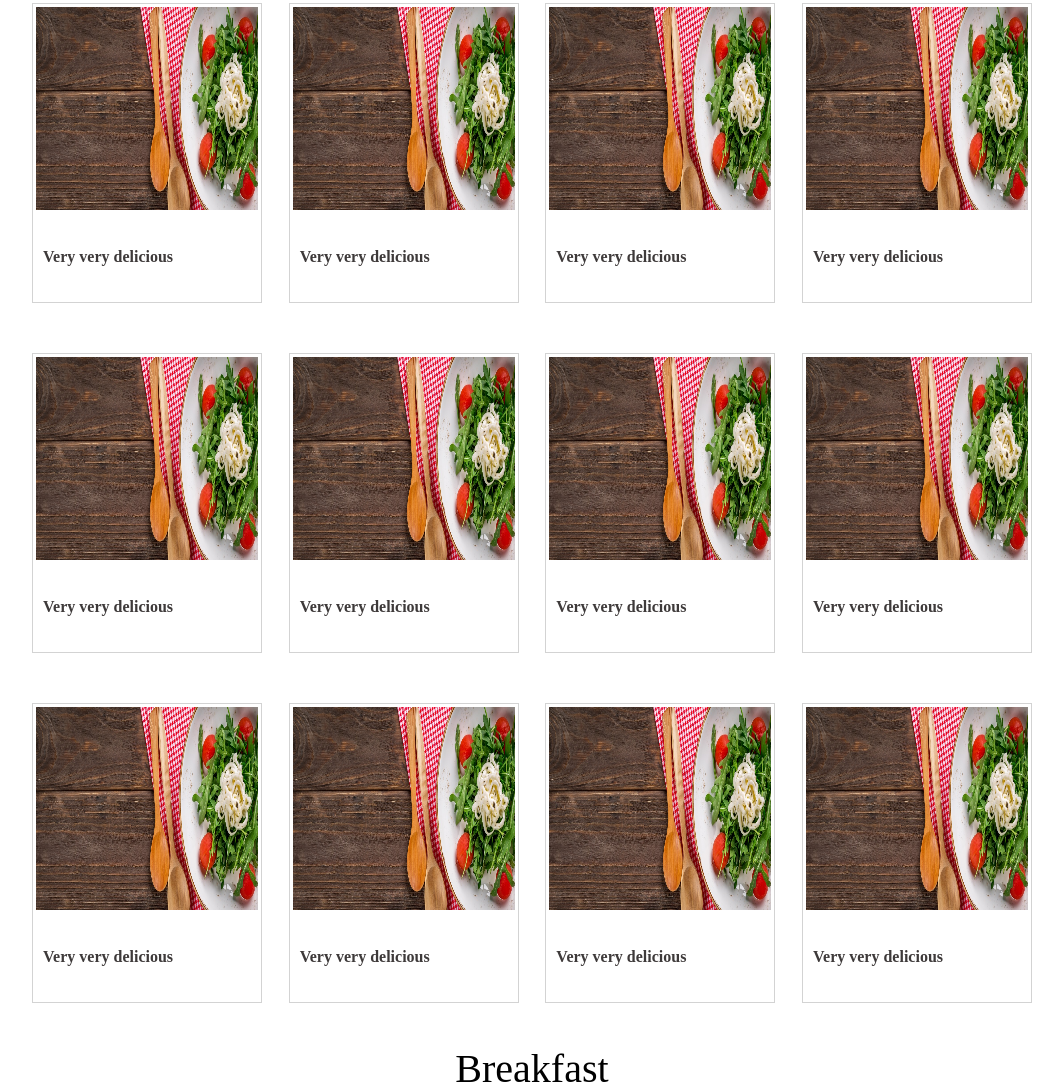
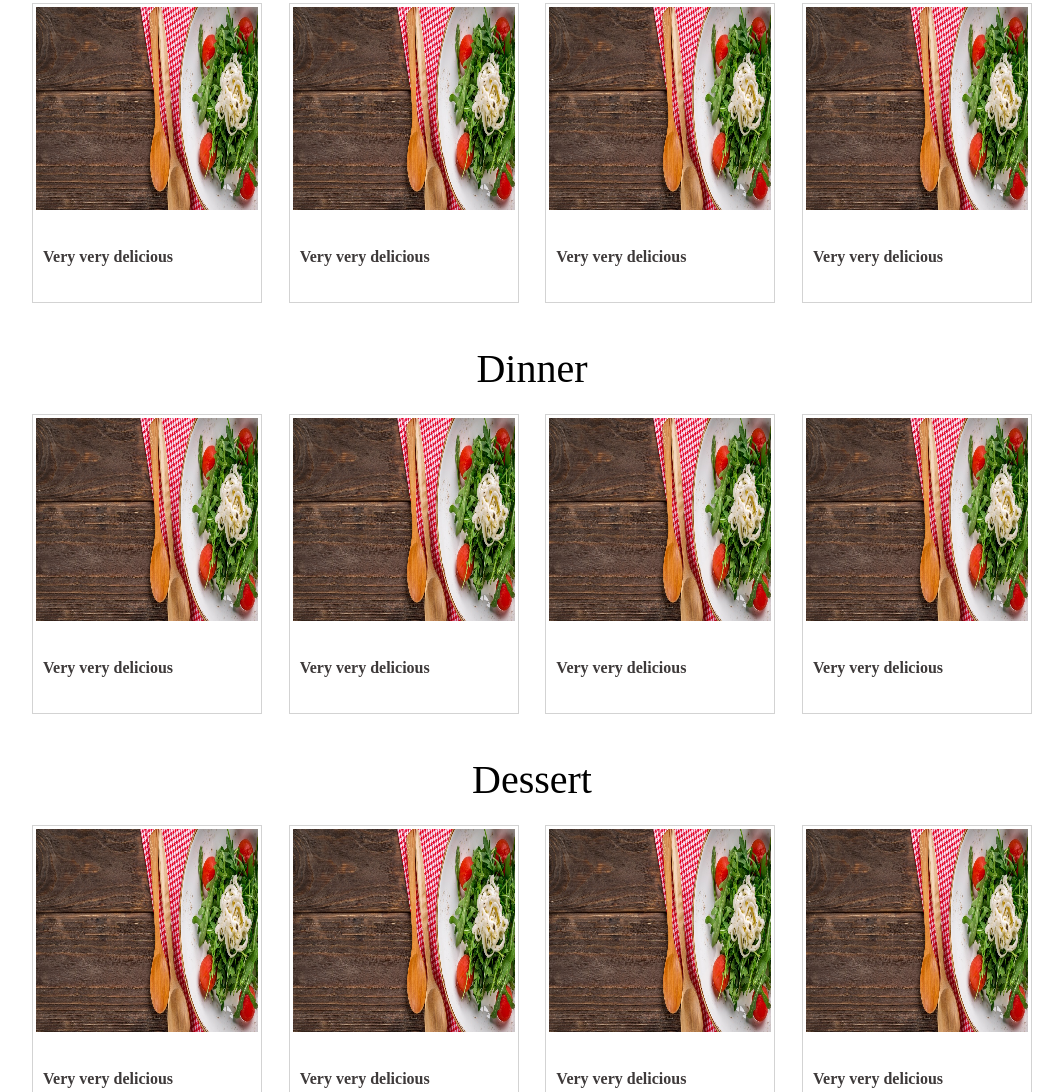
Before and after one commit to anargahramanov/DailyCook, a plain HTML site: page index.html in a window 1280 px wide. Shown: the part 564-1656 px from the top of the page, without its empty margins (108-1171 px from the left). Drawn offline with nearby package versions, Linux system fonts and the light colour scheme.

Commit message:
main page changes

```diff
--- a/index.html
+++ b/index.html
@@ -46,7 +46,7 @@
                         </li>
                         <li>
                             <img src="img/navIco/desert.png">
-                            <span>Desert</span>
+                            <span>Dessert</span>
                         </li>
                         <li>
                             <img src="img/navIco/dinner.png">
@@ -130,79 +130,11 @@
                             </div>
                         </div>
                     </div>
-                    <div class="rows">
-                        <div class="cols">
-                            <div class="colsPhoto">
-                                <img src="img/slides/slide2.jpg" title="https://www.youtube.com/embed/89_KXT5ztTU?autoplay=1">
-                            </div>
-                            <div class="colsHeader">
-                                <h2>Very very delicious</h2>
-                            </div>
-                        </div>
-                        <div class="cols">
-                            <div class="colsPhoto">
-                                <img src="img/slides/slide2.jpg" title="https://www.youtube.com/embed/71Gt46aX9Z4?autoplay=1">
-                            </div>
-                            <div class="colsHeader">
-                                <h2>Very very delicious</h2>
-                            </div>
-                        </div>
-                        <div class="cols">
-                            <div class="colsPhoto">
-                                <img src="img/slides/slide2.jpg" title="https://www.youtube.com/embed/7gphiFVVtUI?autoplay=1">
-                            </div>
-                            <div class="colsHeader">
-                                <h2>Very very delicious</h2>
-                            </div>
-                        </div>
-                        <div class="cols">
-                            <div class="colsPhoto">
-                                <img src="img/slides/slide2.jpg" title="https://www.youtube.com/embed/xk3BvNLeNgw?autoplay=1">
-                            </div>
-                            <div class="colsHeader">
-                                <h2>Very very delicious</h2>
-                            </div>
-                        </div>
-                    </div>
-                    <div class="rows">
-                        <div class="cols">
-                            <div class="colsPhoto">
-                                <img src="img/slides/slide2.jpg" title="https://www.youtube.com/embed/89_KXT5ztTU?autoplay=1">
-                            </div>
-                            <div class="colsHeader">
-                                <h2>Very very delicious</h2>
-                            </div>
-                        </div>
-                        <div class="cols">
-                            <div class="colsPhoto">
-                                <img src="img/slides/slide2.jpg" title="https://www.youtube.com/embed/71Gt46aX9Z4?autoplay=1">
-                            </div>
-                            <div class="colsHeader">
-                                <h2>Very very delicious</h2>
-                            </div>
-                        </div>
-                        <div class="cols">
-                            <div class="colsPhoto">
-                                <img src="img/slides/slide2.jpg" title="https://www.youtube.com/embed/7gphiFVVtUI?autoplay=1">
-                            </div>
-                            <div class="colsHeader">
-                                <h2>Very very delicious</h2>
-                            </div>
-                        </div>
-                        <div class="cols">
-                            <div class="colsPhoto">
-                                <img src="img/slides/slide2.jpg" title="https://www.youtube.com/embed/xk3BvNLeNgw?autoplay=1">
-                            </div>
-                            <div class="colsHeader">
-                                <h2>Very very delicious</h2>
-                            </div>
-                        </div>
-                    </div>
                 </div>
             </section>
             <section id="DinnerSec">
                 <div class="container">
-                    <h1>Breakfast</h1>
+                    <h1>Dinner</h1>
                     <div class="rows">
                         <div class="cols">
                             <div class="colsPhoto">
@@ -240,7 +172,7 @@
             </section>
             <section id="DesertSec">
                 <div class="container">
-                    <h1>Breakfast</h1>
+                    <h1>Dessert</h1>
                     <div class="rows">
                         <div class="cols">
                             <div class="colsPhoto">
--- a/js/script.js
+++ b/js/script.js
@@ -94,34 +94,36 @@ function prevSlide() {
     }
 }
 
-setInterval(function(){
+setInterval(function () {
     nextSlide();
 }, 3000);
 
-next.addEventListener("click", function () {
-    nextSlide();
-});
+// function slideArrows() {
+//     next.addEventListener("click", function () {
+//         nextSlide();
+//     });
 
-prev.addEventListener("click", function () {
-    prevSlide();
+//     prev.addEventListener("click", function () {
+//         prevSlide();
 
-});
+//     });
 
-slider.onmouseover = function () {
-    arrows.forEach(function (a) {
-        a.style.opacity = "1";
-        a.style.transition = "0.5s";
-    });
+//     slider.onmouseover = function () {
+//         arrows.forEach(function (a) {
+//             a.style.opacity = "1";
+//             a.style.transition = "0.5s";
+//         });
 
-};
+//     };
 
-slider.onmouseleave = function () {
-    arrows.forEach(function (a) {
-        a.style.opacity = "0";
-        a.style.transition = "0.5s";
-    });
+//     slider.onmouseleave = function () {
+//         arrows.forEach(function (a) {
+//             a.style.opacity = "0";
+//             a.style.transition = "0.5s";
+//         });
 
-};
+//     };
+// };
 
 // Main Page Reciepes
 cols.forEach(function (col) {
```
